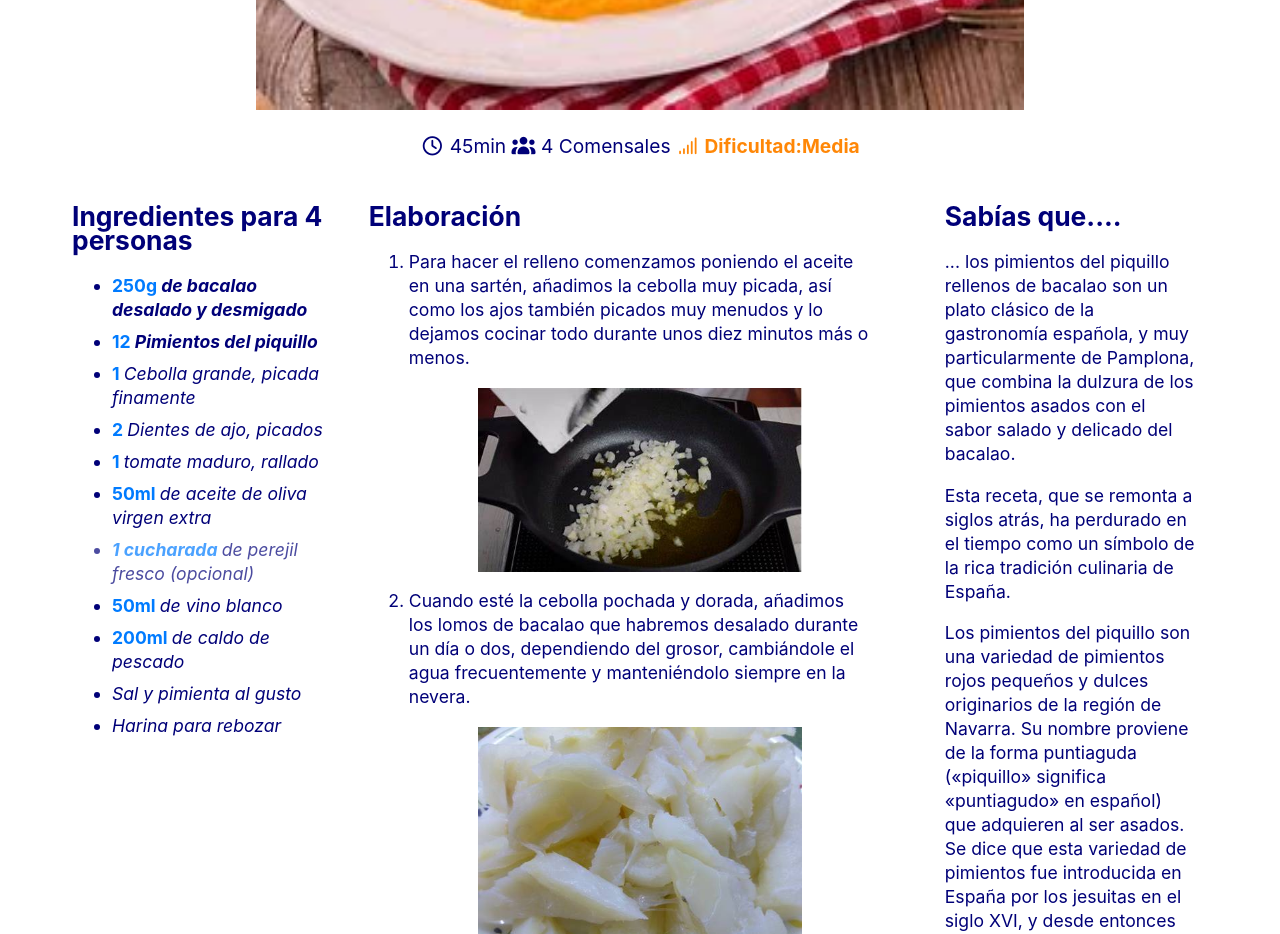
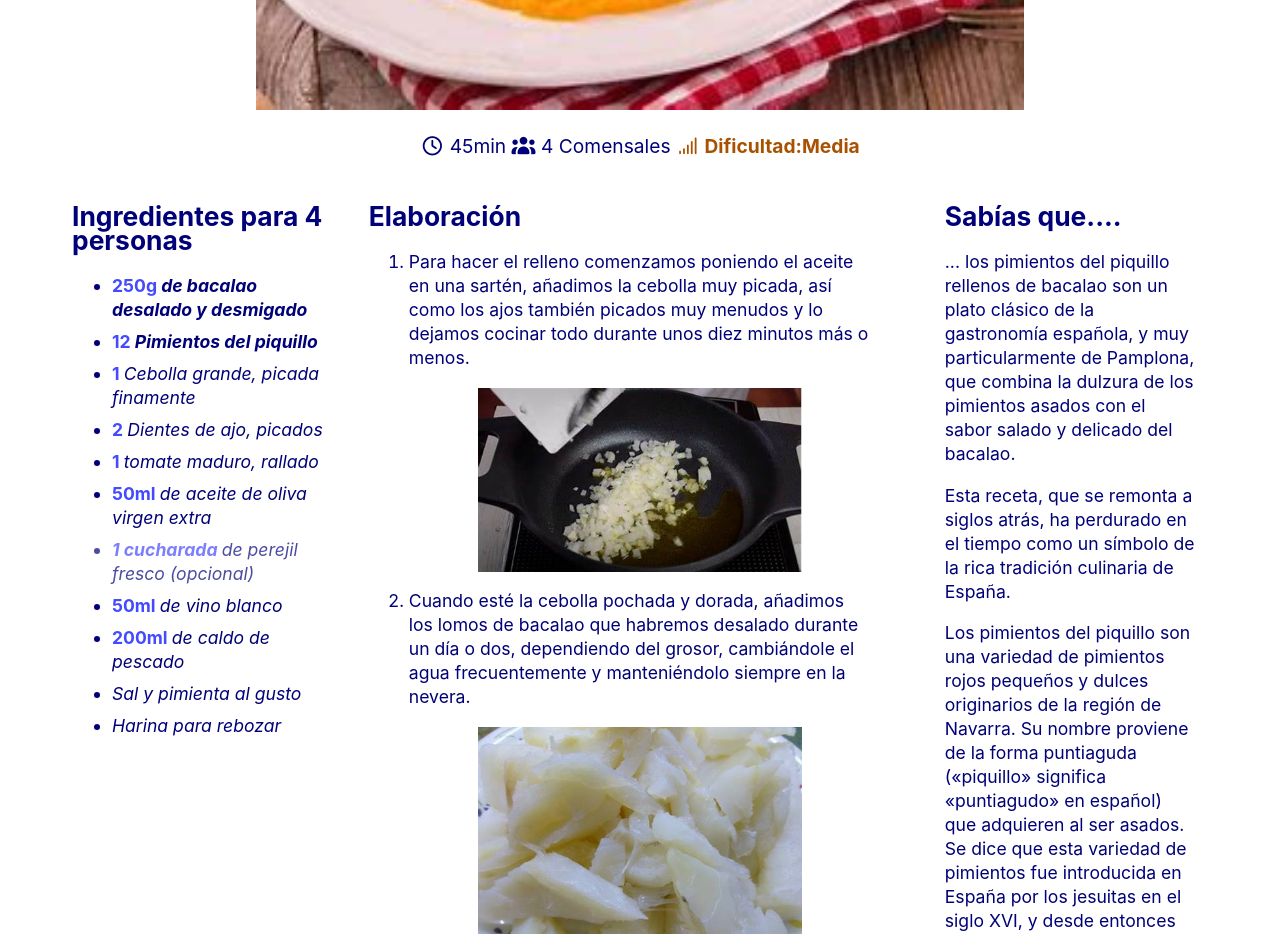
Before and after one commit to ecristoball/Herramientas_HTML_y_CSS_II, a website built with Parcel: page src/index.html in a window 1280 px wide. Shown: the part 800-1734 px from the top of the page. Built offline with nearby package versions, Linux system fonts and the light colour scheme; files whose address does not match are found by name.

Commit message:
estilos v2.3

```diff
--- a/src/assets/styles/layouts/_home.scss
+++ b/src/assets/styles/layouts/_home.scss
@@ -73,7 +73,7 @@ body {
 /* Elementos dentro de ingredientes__item */
 .ingredientes__cantidad {
   font-weight: bold;
-  color: #007bff;
+  color: #444afd;
 }
 
 .ingredientes__nombre {
@@ -141,7 +141,7 @@ body {
   @if $nivel == "facil" {
     @return #28a745; // Verde
   } @else if $nivel == "media" {
-    @return #ff8707; // Amarillo
+    @return #a85100; // Amarillo
   } @else if $nivel == "dificil" {
     @return #dc3545; // Rojo
   } @else {
```
